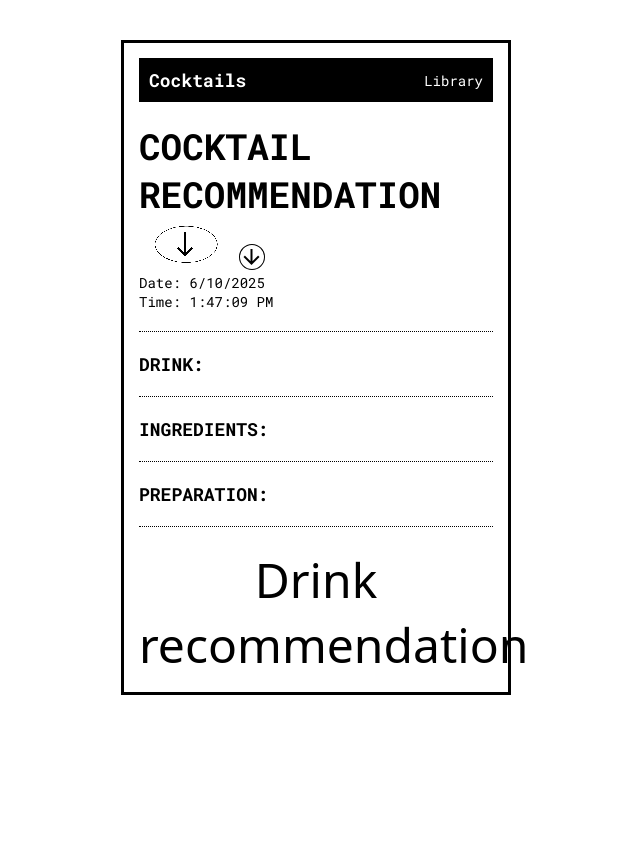
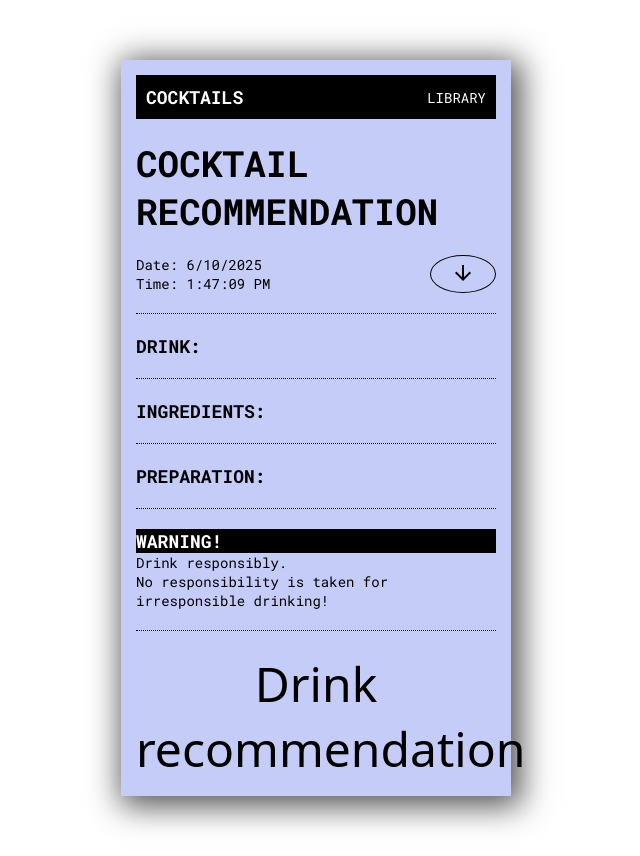
Before and after one commit to Anna-Graf/Webtechnologies_CardProject, a plain HTML site: page index.html in a window 1280 px wide. Shown: the whole page, without its empty margins (324-964 px from the left). Before the commit the page ends 800 px from the top, so only its background shows below. Drawn offline with nearby package versions, Linux system fonts and the light colour scheme; no server answers; a web font is replaced by a local one.

Commit message:
buttonHover

```diff
--- a/index.css
+++ b/index.css
@@ -19,13 +19,17 @@
 }
 
 .card {
+  /*background-color: rgb(224, 204, 244);*/
+  /*background-color: rgb(197, 204, 247);*/
+  background-color: rgb(197, 204, 247);
   width: 390px;
   block-size: fit-content;
-  margin: 40px auto 0 auto;
+  margin: 60px auto;
 }
 
 .card {
-  border: 3px solid black;
+  /*border: 3px solid black;*/
+  box-shadow: 5px 5px 30px 5px rgb(84, 82, 84);
   color: black;
   padding: 15px;
 }
@@ -36,12 +40,25 @@
 }
 
 .material-symbols-outlined {
+  color: rgb(0, 0, 0);
+  background-color: rgb(197, 204, 247);
   font-variation-settings: "FILL" 0, "wght" 400, "GRAD" 0, "opsz" 24;
+  cursor: pointer;
+  transition: 0.2s;
+  border: 1px solid black;
+  border-radius: 50%;
+  padding: 5px 20px;
 }
 
-.icon-border {
-  border: 1px solid black;
-  border-radius: 50%;
+.material-symbols-outlined:hover {
+  font-variation-settings: "FILL" 0, "wght" 400, "GRAD" 0, "opsz" 24;
+  color: white;
+  background-color: black;
+}
+
+.iconDateContainer {
+  display: flex;
+  justify-content: space-between;
 }
 
 img {
@@ -50,7 +67,7 @@ img {
 }
 
 .dotted-line {
-  border-bottom: 1px dotted black;
+  border-bottom: 1px dotted rgb(0, 0, 0);
   padding: 20px 0px;
 }
 
@@ -60,6 +77,7 @@ img {
 
 h1 {
   font-size: 36px;
+  margin-bottom: 20px;
 }
 
 h2 {
--- a/index.html
+++ b/index.html
@@ -23,20 +23,19 @@
     <div class="card">
       <div>
         <div class="header blackBanner">
-          <h3>Cocktails</h3>
-          <p>Library</p>
+          <h3>COCKTAILS</h3>
+          <p>LIBRARY</p>
         </div>
 
         <!-- Drink recommendation with Button & Dates -->
         <section class="dotted-line">
           <h1>COCKTAIL RECOMMENDATION</h1>
-          <img src="./images/arrow.png" alt="Arrow icon" width="90" />
-          <span class="material-symbols-outlined icon-border">
-            arrow_downward
-          </span>
-          <div>
-            <p id="date"></p>
-            <p id="time"></p>
+          <div class="iconDateContainer">
+            <div>
+              <p id="date"></p>
+              <p id="time"></p>
+            </div>
+            <span class="material-symbols-outlined"> arrow_downward </span>
           </div>
         </section>
         <!-- Recommended drink Title, Photo-->
@@ -62,6 +61,12 @@
           <p data-js="preparation"></p>
         </section>
 
+        <section class="dotted-line">
+          <h3 class="blackBanner">WARNING!</h3>
+          <p>Drink responsibly.</p>
+          <p>No responsibility is taken for irresponsible drinking!</p>
+        </section>
+
         <div><h4>Drink recommendation</h4></div>
       </div>
     </div>
```
